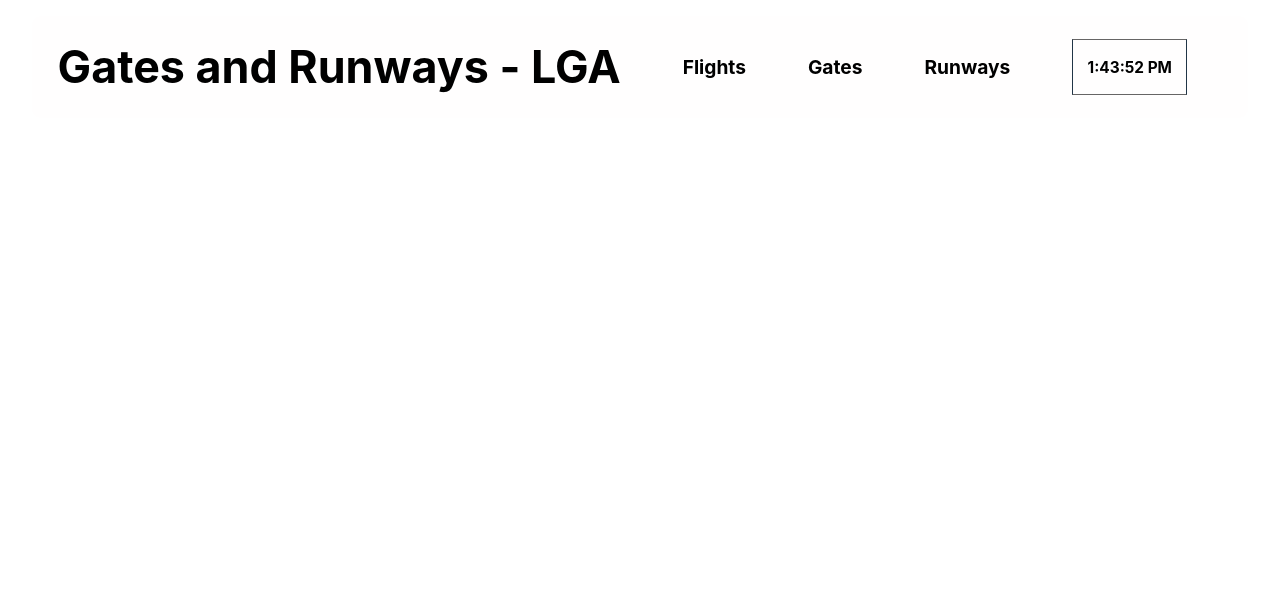
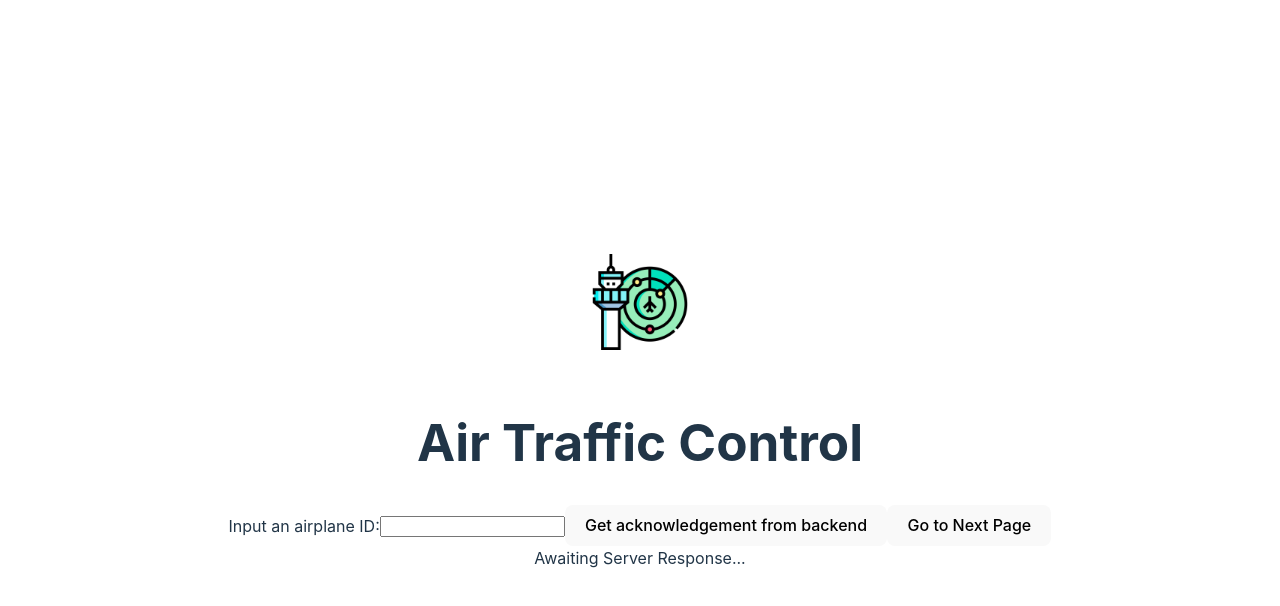
Before and after one commit to Intradiction/AirTrafficControl, a React (Vite) app in the folder frontend/: page / in a window 1280 px wide. Shown: the top 606 px of the page. Built offline with nearby package versions, Linux system fonts and the light colour scheme; a web font is replaced by a local one.

Commit message:
Moved previous app page to test.jsx

```diff
--- a/frontend/src/Routes.jsx
+++ b/frontend/src/Routes.jsx
@@ -1,12 +1,14 @@
 import { BrowserRouter as Router, Routes, Route } from 'react-router-dom';
 import { Gates } from './pages/Gates';
+import { Test } from './pages/test';
 
 const Routers = () => {
     return (
         <Router>
             <Routes>
-                <Route exact path="/" element={ <Gates></Gates>}>
-                </Route>
+                <Route exact path="/" element={<Test></Test> }/>
+                <Route exact path="/gates" element={ <Gates></Gates>}/>
+
             </Routes>
         </Router>
     )
--- /dev/null
+++ b/frontend/src/pages/test.css
@@ -0,0 +1,38 @@
+.logo {
+    height: 6em;
+    padding: 1.5em;
+    will-change: filter;
+    transition: filter 300ms;
+}
+
+    .logo:hover {
+        filter: drop-shadow(0 0 2em #646cffaa);
+    }
+
+    .logo.react:hover {
+        filter: drop-shadow(0 0 2em #61dafbaa);
+    }
+
+@keyframes logo-spin {
+    from {
+        transform: rotate(0deg);
+    }
+
+    to {
+        transform: rotate(360deg);
+    }
+}
+
+@media (prefers-reduced-motion: no-preference) {
+    a:nth-of-type(2) .logo {
+        animation: logo-spin infinite 20s linear;
+    }
+}
+
+.card {
+    padding: 2em;
+}
+
+.read-the-docs {
+    color: #888;
+}
--- /dev/null
+++ b/frontend/src/pages/test.jsx
@@ -0,0 +1,57 @@
+import { useState } from 'react'
+import axios from 'axios';
+import atcLogo from '../assets/air-traffic-controller_512.png'
+import { useNavigate } from 'react-router-dom'
+import './test.css'
+
+export const Test = () => {
+    const history = useNavigate();
+    const [testInput, setTestInput] = useState("");
+    const [serverResponse, setServerResponse] = useState("");
+
+    const handleGetAck = () => {
+        console.log('Attempting to GET from backend');
+        axios.get(`http://127.0.0.1:8000/airplane/${testInput}`)
+            .then((res) => {
+                console.log('Received response with data:')
+                console.log(res.data);
+                setServerResponse(res.data.message);
+            })
+            .catch((error) => {
+                console.error(error);
+            });
+    }
+
+    const goToGates = (e) => {
+        e.preventDefault();
+        let url = "/gates"
+
+        history({
+            pathname: url,
+            state: {}
+        });
+    };
+
+    return (
+        <>
+            <div>
+                <img src={atcLogo} className="logo" alt="Vite logo" />
+            </div>
+            <h1>Air Traffic Control</h1>
+            <div>
+                Input an airplane ID:
+                <input value={testInput} onChange={e => setTestInput(e.target.value)} />
+                <button onClick={handleGetAck}>Get acknowledgement from backend</button>
+                <button onClick={goToGates}>Go to Next Page</button>
+            </div>
+
+            {serverResponse ? (
+                <div>{serverResponse}</div>
+            ) : (
+                <div>Awaiting Server Response...</div>
+            )}
+        </>
+    )
+}
+
+export default Test
```
